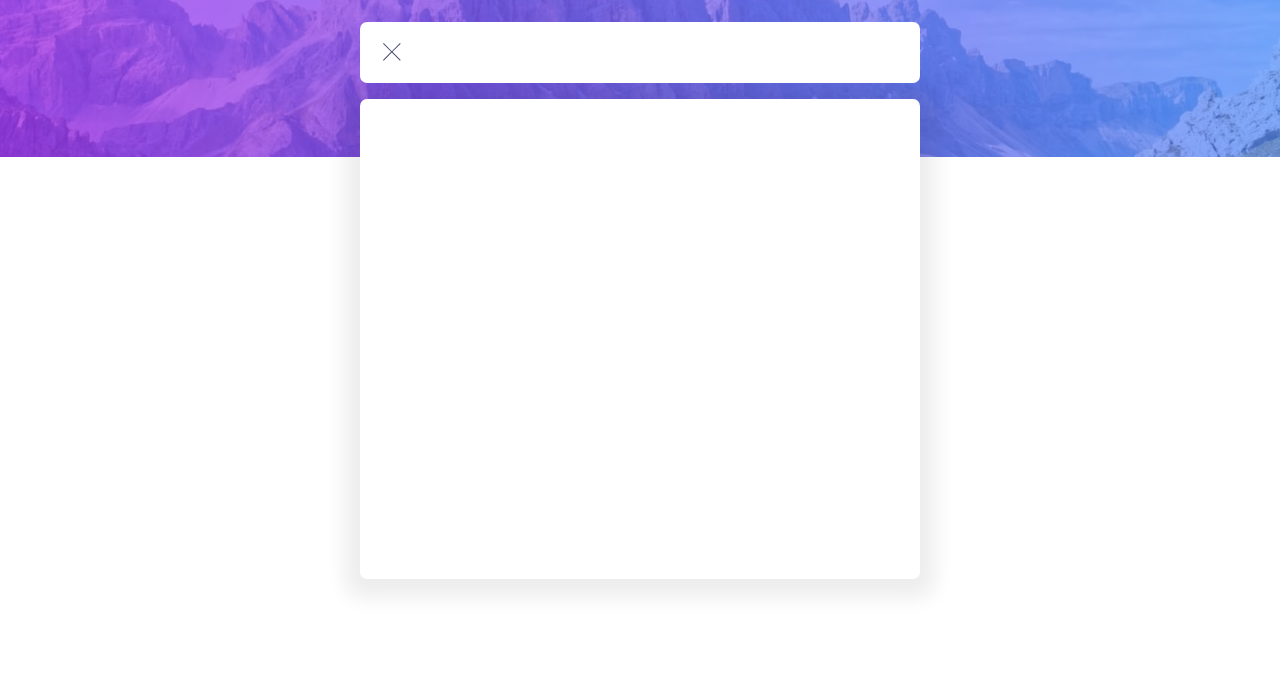
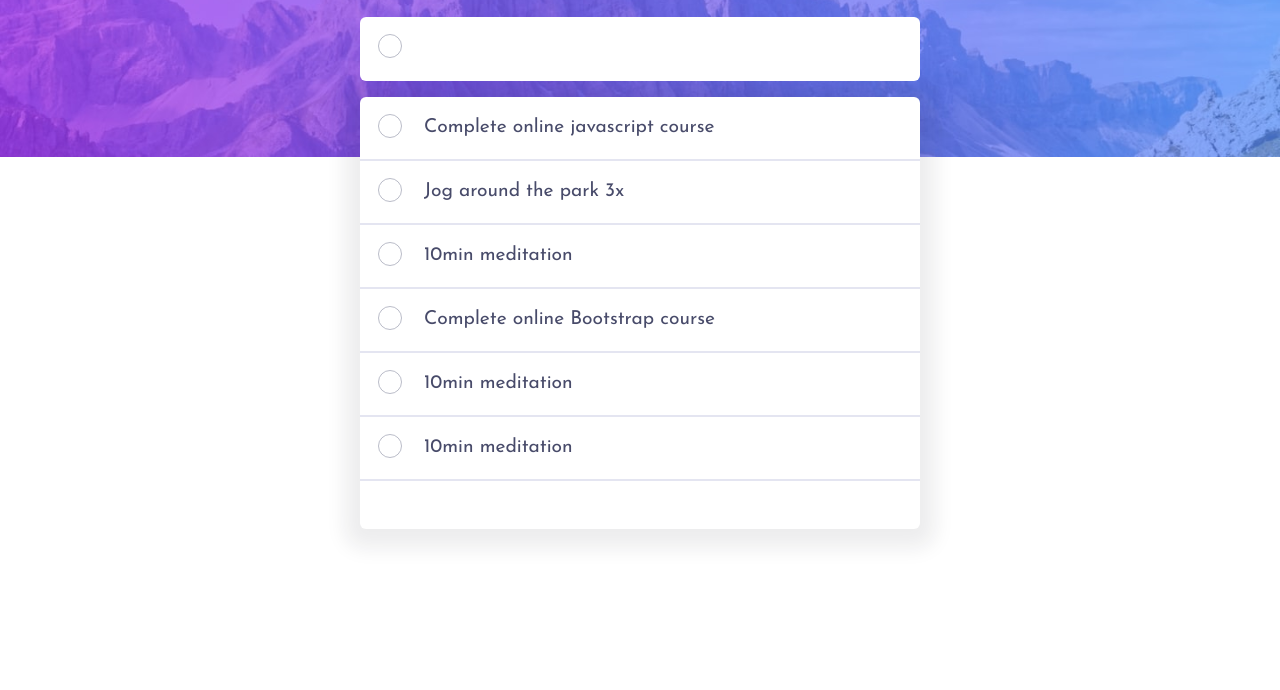
Before and after one commit to MohamedHaithamBoukhari/todo-app, a plain HTML site: page index.html in a window 1280 px wide. Shown: the part 110-800 px from the top of the page. Drawn offline with Linux system fonts and the light colour scheme.

Commit message:
todo list styles added (checkmark & cross)

```diff
--- a/index.html
+++ b/index.html
@@ -15,12 +15,59 @@
       <h1 class="logo">TODO</h1>
       <img src="images/icon-moon.svg" class="toggle">
     </div>
-    <section class="mai-section">
+    <section class="main-section">
       <form>
+        <span class="checkmark"></span>
         <input type="text" name="new-todo" id="new-todo">
       </form>
       <div class="list">
+        <ul>
+          <li>
+            <label class="container">Complete online javascript course
+              <input type="checkbox" checked>
+              <span class="checkmark"></span>
+              <img src="images/icon-cross.svg" class="cross">
+            </label>
+          </li>
+          <li>
+            <label class="container">Jog around the park 3x
+              <input type="checkbox">
+              <span class="checkmark"></span>
+              <img src="images/icon-cross.svg" class="cross">
+            </label>
+          </li>
+          <li>
+            <label class="container">10min meditation
+              <input type="checkbox" >
+              <span class="checkmark"></span>
+              <img src="images/icon-cross.svg" class="cross">
+            </label>
+          </li>
+          <li>
+            <label class="container">Complete online Bootstrap course
+              <input type="checkbox">
+              <span class="checkmark"></span>
+              <img src="images/icon-cross.svg" class="cross">
+            </label>
+          </li>
+          <li>
+            <label class="container">10min meditation
+              <input type="checkbox" >
+              <span class="checkmark"></span>
+              <img src="images/icon-cross.svg" class="cross">
+            </label>
+          </li>
+          <li>
+            <label class="container">10min meditation
+              <input type="checkbox" >
+              <span class="checkmark"></span>
+              <img src="images/icon-cross.svg" class="cross">
+            </label>
+          </li>
+        </ul>
+        <div class="control">
 
+        </div>
       </div>
     </section>
   </main>
--- a/style.css
+++ b/style.css
@@ -1,5 +1,6 @@
 :root {
-    font-family: "Josefin",sans-serif;
+    font-family: 'Josefin Sans', sans-serif;
+    color: hsl(235, 19%, 35%);
 }
 * {
     box-sizing: border-box;
@@ -21,6 +22,9 @@ main {
     align-items: center;
     gap: 2.3rem;
 }
+form {
+    position: relative;
+}
 .logo-theme {
     width: 35rem;
     display: flex;
@@ -37,27 +41,68 @@ main {
     cursor: pointer;
 }
 
-.mai-section {
+.main-section {
     width: 35rem;
     height: 50rem;
 }
 #new-todo {
+    color: hsl(235, 19%, 35%);
     font-size: 1.2rem;
     width: 100%;
-    height: 3.8rem;
-    border-radius: 7px;
+    height: 4rem;
+    border-radius: 6px;
     padding: 0 4rem 3px 4rem;
-    background: url("images/icon-cross.svg") no-repeat white 1.44rem 1.32rem;
+    background: white;
     margin-bottom: 1rem;
 }
 #new-todo:focus {
     outline: none;
 }
-
+.checkmark {
+    position: absolute;
+    display: block;
+    top: 17px;
+    left: 18px;
+    height: 1.5rem;
+    width: 1.5rem;
+    border: 1.5px solid hsla(234, 11%, 52%,50%);
+    border-radius: 50%;
+}
+.list .checkmark {
+    cursor: pointer;
+}
+.cross {
+    height: 1.2rem;
+    position: absolute;
+    top: 22px;
+    right: 1.7rem;
+    display: none;
+}
 .list {
     width: 100%;
-    height: 30rem;
+    height: 27rem;
     background-color: white;
-    border-radius: 7px;
+    border-radius: 6px;
     box-shadow: 0 4px 20px 15px hsla(235, 21%, 11%,8%);
 }
+.container {
+    position: relative;
+    display: flex;
+    align-items: center;
+    font-size: 1.2rem;
+    width: 100%;
+    height: 4rem;
+    padding: 0 4rem;
+    border-bottom: 2px solid hsl(236, 33%, 92%);
+}
+.container:hover .cross {
+    display: block;
+}
+.container:hover .checkmark{
+    border-color: hsl(235, 19%, 35%);
+}
+.container input {
+    opacity: 0;
+    height: 0;
+    width: 0;
+}
```
